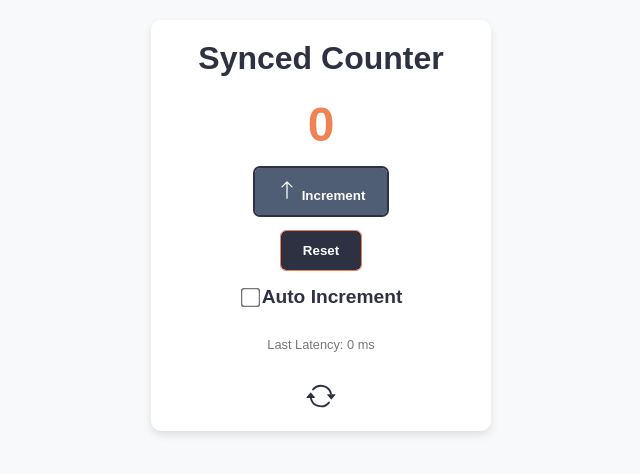
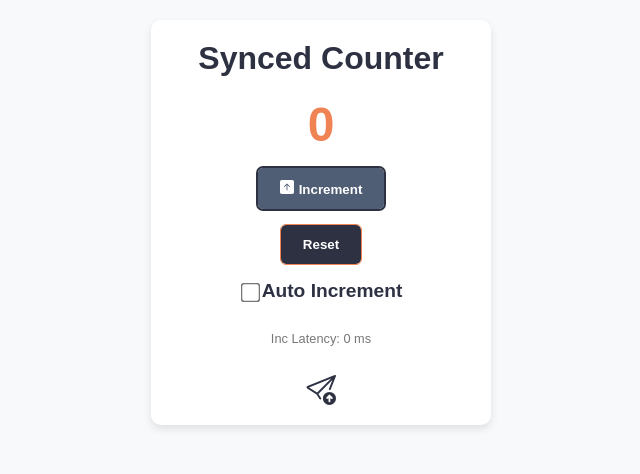
Before and after one commit to AmarnathCJD/SyncTab, a React (Create React App) app: page / in a window 1280 px wide. Shown: the top 474 px of the page, without its empty margins (319-959 px from the left). Built offline with nearby package versions, Linux system fonts and the light colour scheme; no server answers.

Commit message:
Update App.js to use new icons from react-bootstrap-icons package

```diff
--- a/src/App.js
+++ b/src/App.js
@@ -1,5 +1,5 @@
 import React, { useState, useEffect } from "react";
-import { ArrowUp, ArrowRepeat } from 'react-bootstrap-icons';
+import { SendArrowUp, ArrowUpSquareFill } from 'react-bootstrap-icons';
 
 const CounterApp = () => {
   const [count, setCount] = useState(0);
@@ -24,12 +24,8 @@ const CounterApp = () => {
 
   const handleIncrement = () => {
     setIsButtonClicked(true);
-    fetch(`${BACK_END_URL}/api/increment`, {
-      method: "POST",
-    }).then(() => {
-      setIsButtonClicked(false);
-      updateLatency();
-    });
+    updateLatency();
+    setIsButtonClicked(false);
   };
 
   const handleReset = () => {
@@ -77,7 +73,7 @@ const CounterApp = () => {
   return (
     <div
       style={{
-        background: "#f8f9fa", // Changed background color
+        background: "#f8f9fa",
         minHeight: "100vh",
         display: "flex",
         flexDirection: "column",
@@ -143,7 +139,7 @@ const CounterApp = () => {
             }}
             onClick={handleIncrement}
           >
-            <ArrowUp size={20} style={{ marginRight: "5px" }} />
+            <ArrowUpSquareFill size={14} style={{ marginRight: "5px", fill: isButtonClicked ? "#4f5d75" : "#ffffff" }} />
             Increment
           </button>
           <button
@@ -169,16 +165,16 @@ const CounterApp = () => {
               type="checkbox"
               checked={autoIncrement}
               onChange={() => setAutoIncrement(!autoIncrement)}
-              style={{ transform: "scale(1.5)", marginRight: "5px" }}
+              style={{ transform: "scale(1.5)", marginRight: "5px", marginTop: "5px" }}
             />
             <label style={{ fontSize: "1.2rem", fontWeight: "bold", color: "#2d3142" }}>
               Auto Increment
             </label>
           </div>
           <p style={{ fontSize: "0.8rem", color: "#777" }}>
-            Last Latency: {latency} ms
+            Inc Latency: {latency} ms
           </p>
-          <ArrowRepeat size={30} style={{ color: "#2d3142" }} />
+          <SendArrowUp size={30} style={{ color: "#2d3142", fill: "#2d3142" }} />
         </div>
       </div>
     </div>
```
